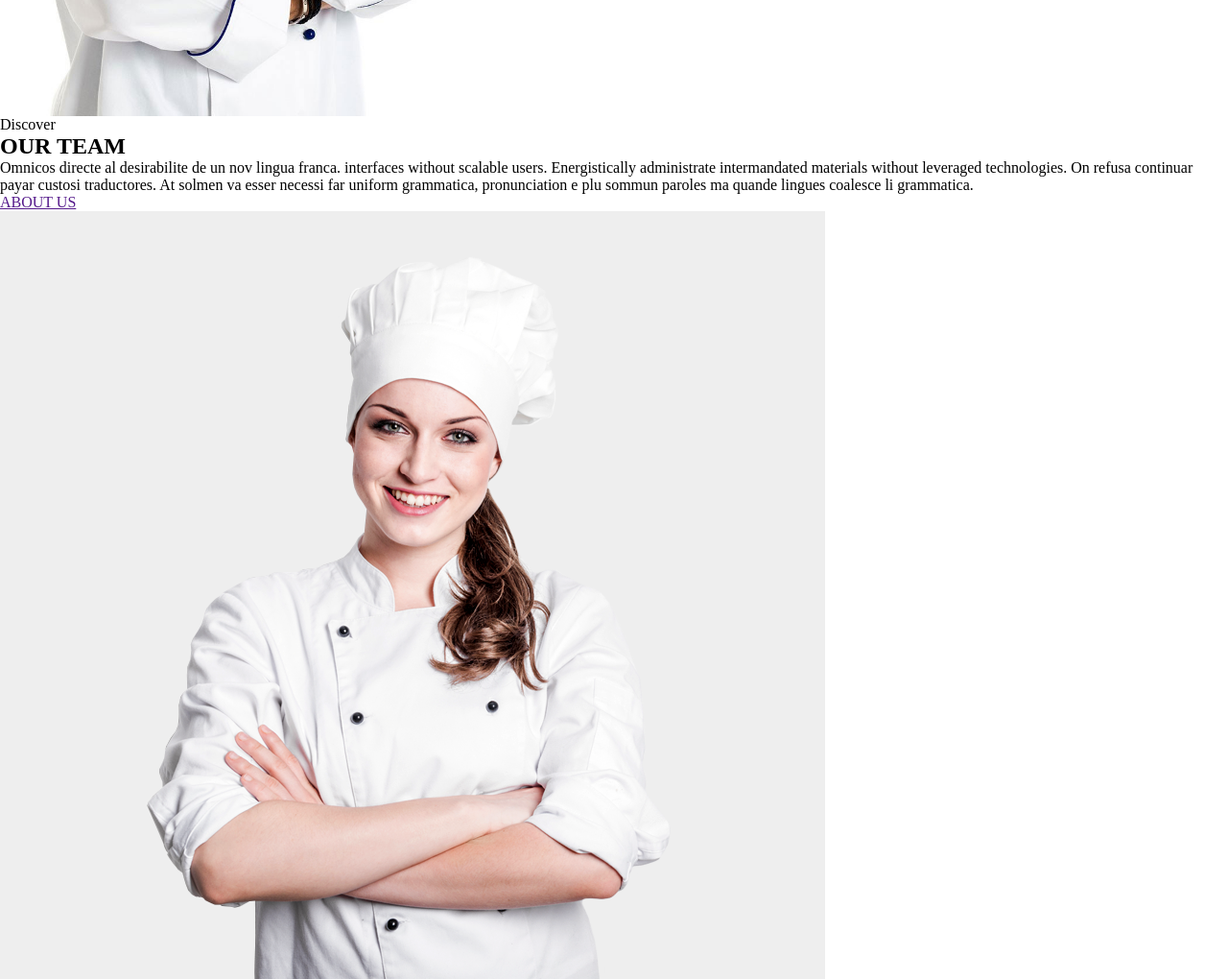
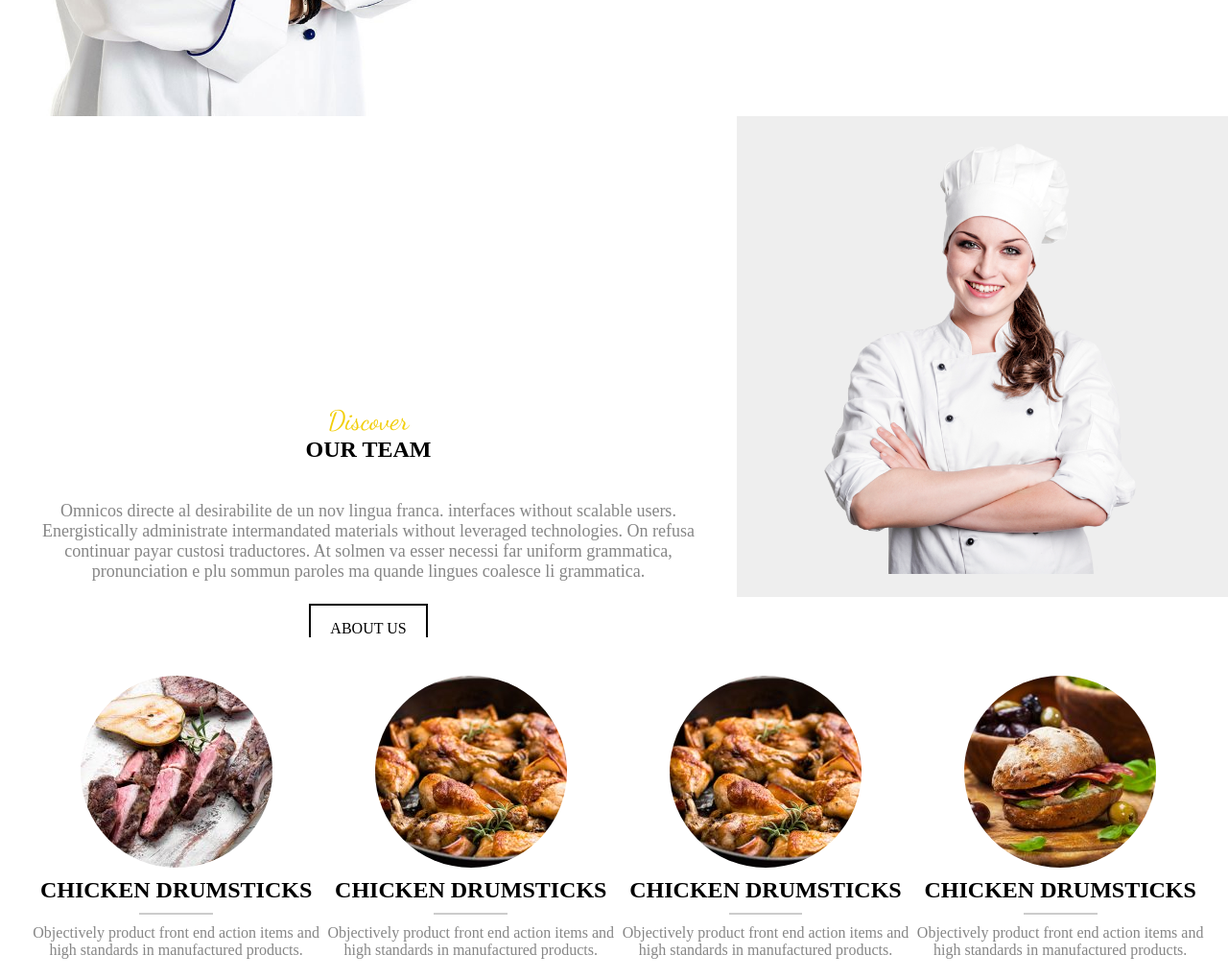
Before and after one commit to Gehad-saeed/Our-project, a plain HTML site: page index.html in a window 1280 px wide. Shown: the part 1240-2260 px from the top of the page at 96% size. Drawn offline with Linux system fonts and the light colour scheme; files whose address does not match are found by name.

Commit message:
Update style.css

```diff
--- a/CSS/style.css
+++ b/CSS/style.css
@@ -130,7 +130,50 @@ body {
     justify-content: center;
     font-size: 18px;
 }
+/*Team section*/
+.Team{
 
+     overflow: hidden;
+     height: auto; ;
+ }
+ .Team .chef{
+
+     width: 40%;
+     float: left;
+ }
+ .Team .chef-caption{
+
+     width: 60%;
+     float: left;
+     text-align: center;
+     margin-top: 300px;
+
+
+ }
+ .Team .chef img{
+     width: 100%;
+ }
+ span{
+     color: #f2ce08;
+     font-weight: 400;
+     font-family:'Dancing Script', cursive ;
+     font-size: 28px;
+ }
+ .Team .chef-caption p{
+    color: #868686;
+    padding: 40px;
+    font-size: 18px;
+ }
+ .Team .chef-caption a {
+     color: #000;
+    text-decoration: none;
+   padding: 15px 20px;
+  background-color: transparent;
+  border: 2px solid #000;
+
+
+ }
+ /*End of Team section design */
 
 
 /*Meals Section*/
```
